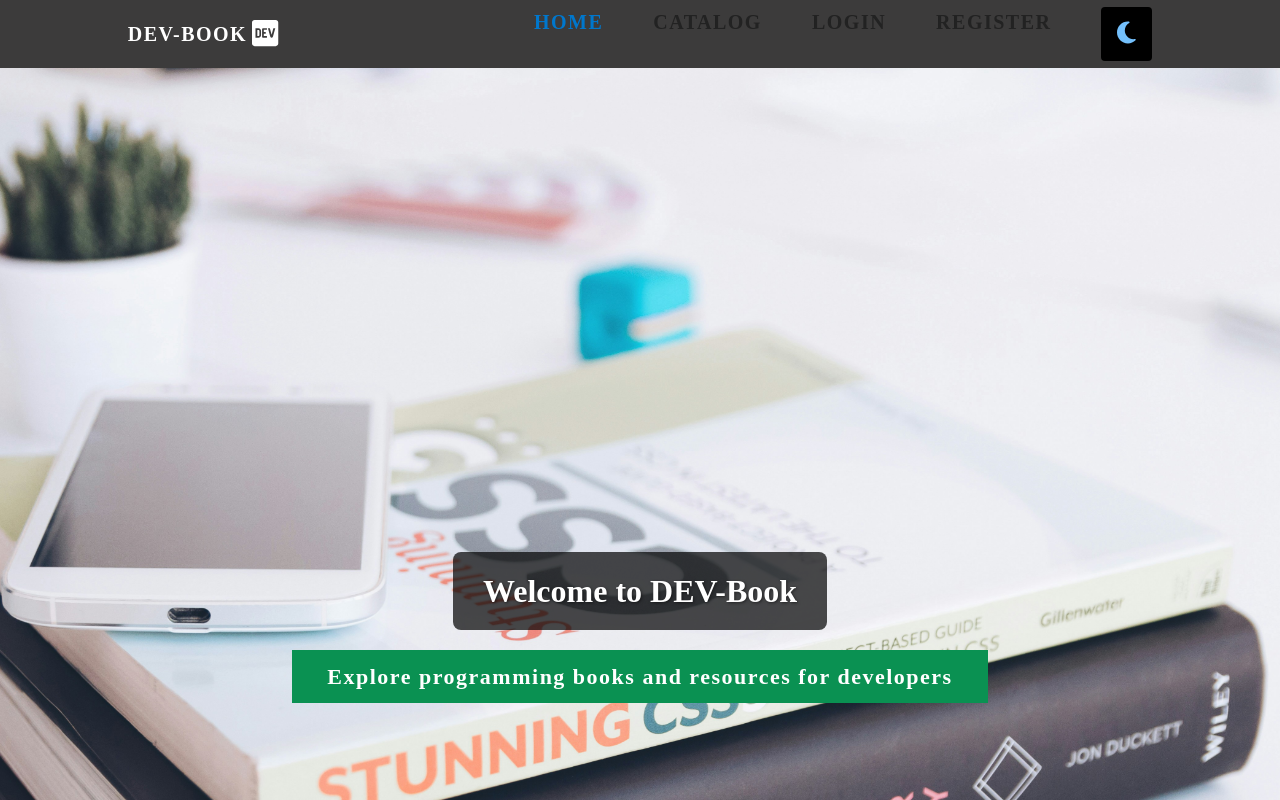
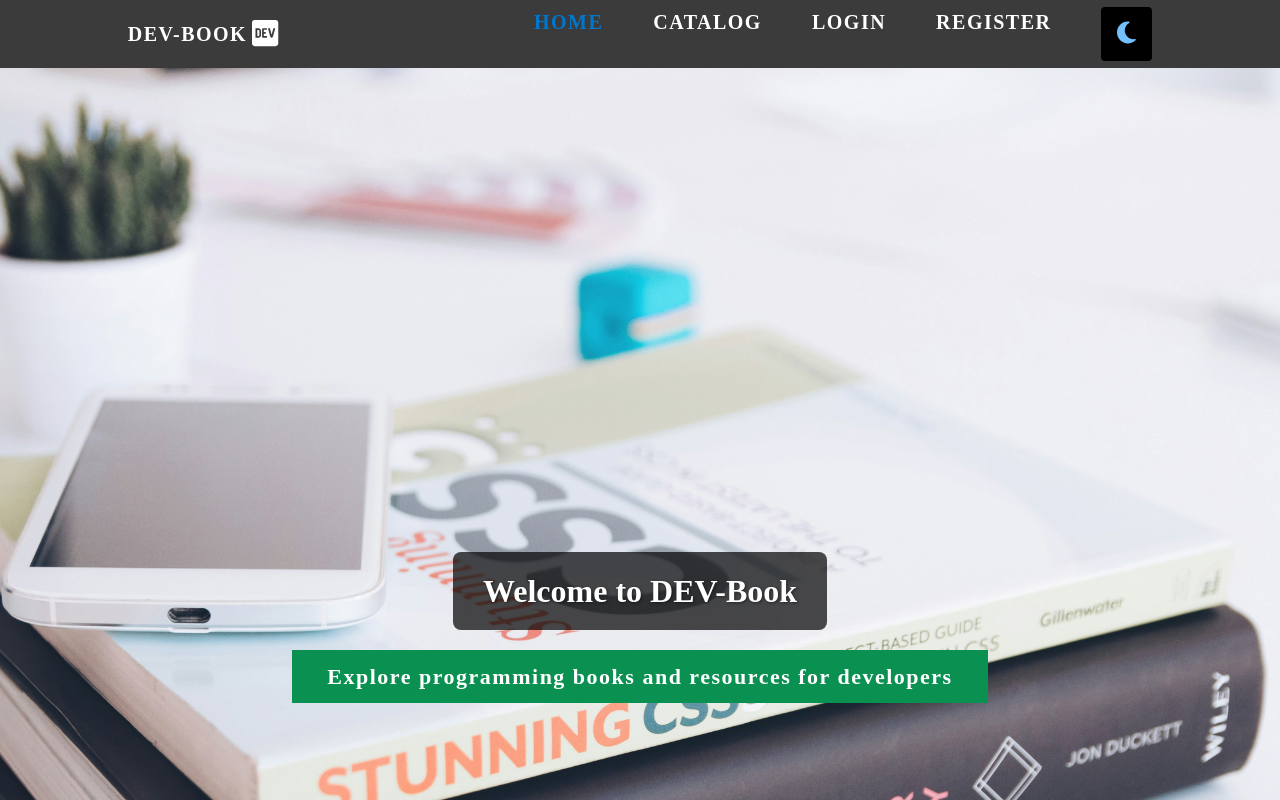
Before and after one commit to lyklecharova/DEV-Book, a React (Vite) app in the folder dev-book/client/: page / in a window 1280 px wide. Shown: the top 800 px of the page. Built offline with nearby package versions, Linux system fonts and the light colour scheme; no server answers.

Commit message:
Fix navigation link colors in Safari

```diff
--- a/dev-book/client/src/components/Header/Header.jsx
+++ b/dev-book/client/src/components/Header/Header.jsx
@@ -7,11 +7,9 @@ import { faDev } from '@fortawesome/free-brands-svg-icons';
 import style from './Header.module.css';
 import { AuthContext } from '../../contexts/authContext';
 import { ThemeToggle } from '../ThemeButton/ThemeButton';
-import { ThemeContext } from '../../contexts/ThemeContext';
 
 export const Header = () => {
     const { isLog, role, email } = useContext(AuthContext);
-    const { theme } = useContext(ThemeContext);
     const [isMenuOpen, setIsMenuOpen] = useState(false);
 
     const colorLink = (name, link) => {
@@ -19,11 +17,7 @@ export const Header = () => {
             <NavLink
                 onClick={() => setIsMenuOpen(false)}
                 style={({ isActive }) => ({
-                    color: isActive
-                        ? '#0077cc'
-                        : theme === 'Light'
-                          ? '#222222'
-                          : '#ffffff',
+                    color: isActive ? '#0077cc' : 'var(--text-color)',
                 })}
                 to={link}
             >
--- a/dev-book/client/src/components/Header/Header.module.css
+++ b/dev-book/client/src/components/Header/Header.module.css
@@ -34,6 +34,11 @@
     font-size: 20px;
     letter-spacing: 1.5px;
     cursor: pointer;
+}
+
+.li-element>a:visited,
+.nav-bar>a:visited {
+    color: var(--text-color);
 }
 
 .flav-icon {
```
